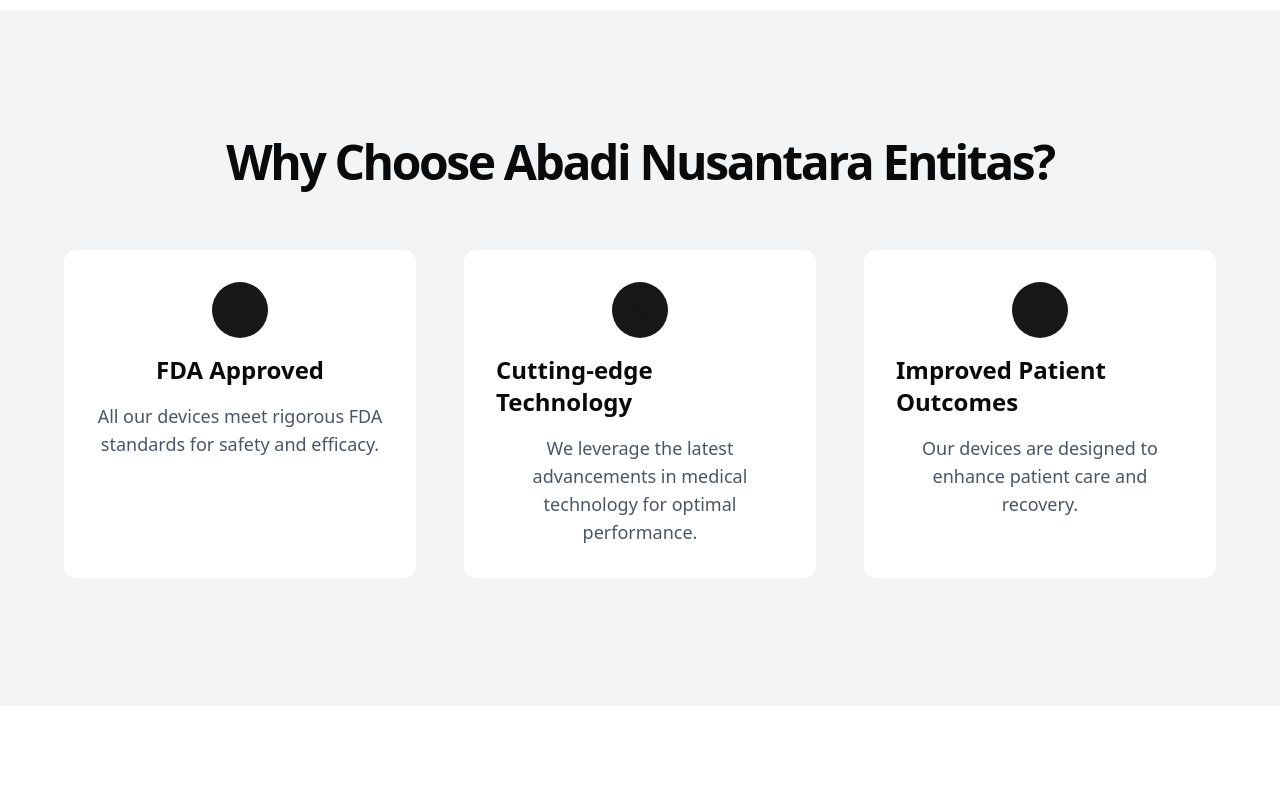
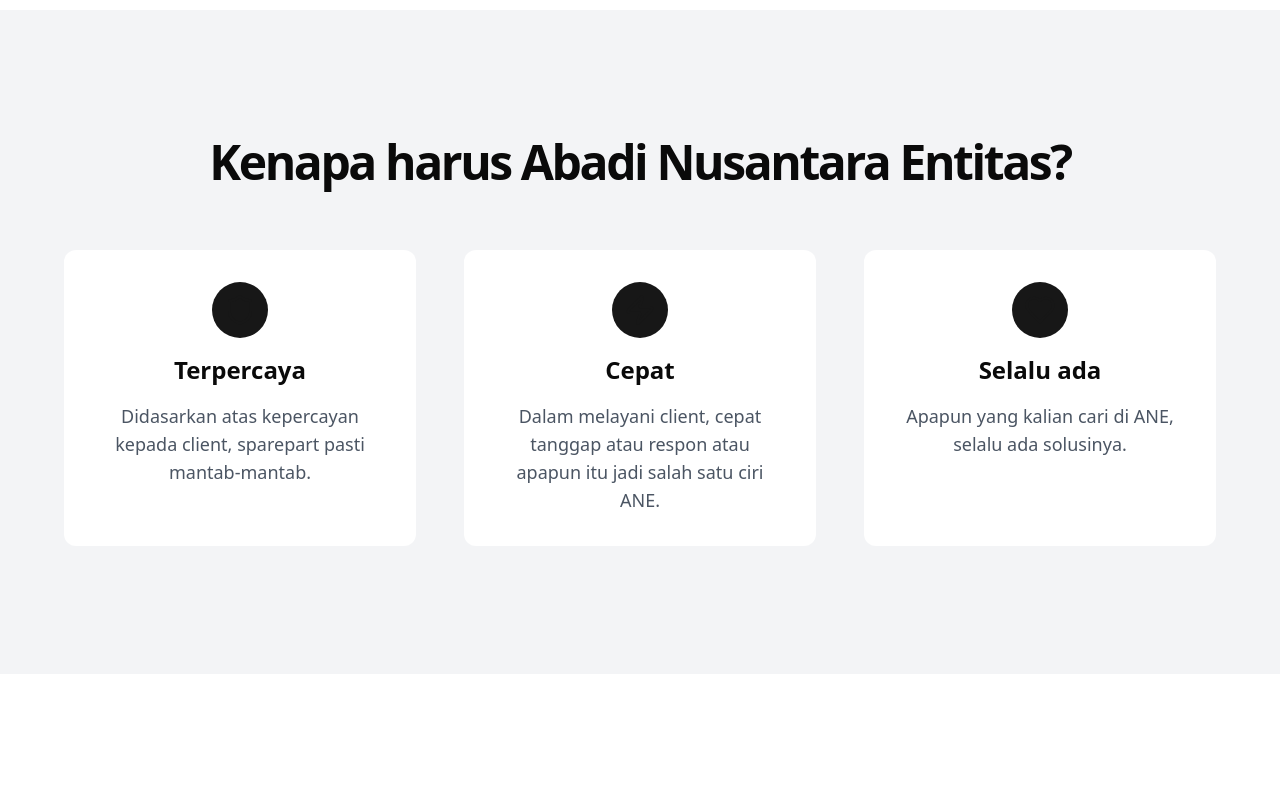
Before and after one commit to dendianugerah/ANE, a Next.js app: page / in a window 1280 px wide. Shown: the part 1860-2660 px from the top of the page. Built offline with nearby package versions, Linux system fonts and the light colour scheme.

Commit message:
fix builddd

```diff
--- a/app/page.tsx
+++ b/app/page.tsx
@@ -101,24 +101,24 @@
         <section className="w-full py-24 lg:py-32 bg-gray-100 dark:bg-gray-800">
           <div className="container px-8 lg:px-16 mx-auto max-w-7xl">
             <h2 className="text-4xl font-bold tracking-tighter sm:text-5xl text-center mb-16">
-              Why Choose Abadi Nusantara Entitas?
+              Kenapa harus Abadi Nusantara Entitas?
             </h2>
-            <div className="grid gap-12 sm:grid-cols-3">
+            <div className="grid gap-12 sm:grid-cols-3 text-center">
               {[
                 {
                   icon: Shield,
-                  title: "FDA Approved",
-                  description: "All our devices meet rigorous FDA standards for safety and efficacy.",
+                  title: "Terpercaya",
+                  description: "Didasarkan atas kepercayan kepada client, sparepart pasti mantab-mantab.",
                 },
                 {
                   icon: Zap,
-                  title: "Cutting-edge Technology",
-                  description: "We leverage the latest advancements in medical technology for optimal performance.",
+                  title: "Cepat",
+                  description: "Dalam melayani client, cepat tanggap atau respon atau apapun itu jadi salah satu ciri ANE.",
                 },
                 {
                   icon: Heart,
-                  title: "Improved Patient Outcomes",
-                  description: "Our devices are designed to enhance patient care and recovery.",
+                  title: "Selalu ada",
+                  description: "Apapun yang kalian cari di ANE, selalu ada solusinya.",
                 },
               ].map((feature, index) => (
                 <div key={index} className="flex flex-col items-center space-y-4 p-8 rounded-xl bg-white dark:bg-gray-700">
--- a/components/contact/contact.tsx
+++ b/components/contact/contact.tsx
@@ -38,7 +38,7 @@
               Siap untuk mendapatkan sparepart kesehatan terbaik?
             </h2>
             <p className="mx-auto max-w-[800px] text-xl text-gray-600 dark:text-gray-400">
-              Kontak kamu untuk mendapatkan lebih banyak inovasi dibidang alat kesehatan dan
+              Kontak kami untuk mendapatkan lebih banyak inovasi dibidang alat kesehatan dan
               bagaimana kami bisa memberikan benefit/fasilitas terbaik untuk pelayanan kesehatan anda.
             </p>
           </div>
--- a/components/ui/medicalpreview.tsx
+++ b/components/ui/medicalpreview.tsx
@@ -24,9 +24,9 @@
   }
 
   return (
-    <div className="container mx-auto px-4 py-8">
-      <h1 className="text-3xl font-bold mb-6">Medical Equipment Spare Parts</h1>
-      <p className="text-lg mb-8">
+    <div className="container mx-auto px-4 py-6">
+      <h1 className="text-2xl font-bold mb-4 text-center">Medical Equipment Spare Parts</h1>
+      <p className="text-lg mb-6 text-center">
       Telusuri pilihan suku cadang berkualitas tinggi kami untuk berbagai peralatan medis.
       Semua suku cadang adalah komponen OEM asli atau setara yang disetujui, pastikan kompatibilitas dan kinerja dengan <span> &quot;</span>
       <Link
@@ -38,8 +38,8 @@
       </p>
 
       <Tabs defaultValue="all" className="mb-6">
-        <div className="flex">
-          <TabsList>
+        <div className="flex justify-center mb-4">
+          <TabsList className="w-full max-w-sm">
             <TabsTrigger value="all">All Parts</TabsTrigger>
             <TabsTrigger value="imaging">Imaging</TabsTrigger>
             <TabsTrigger value="emergency">Emergency</TabsTrigger>
@@ -49,7 +49,7 @@
         </div>
 
         <TabsContent value="all">
-          <div className="grid gap-6 md:grid-cols-2 lg:grid-cols-3">
+          <div className="grid grid-cols-1 gap-4 md:grid-cols-2 lg:grid-cols-3">
             {products?.length > 0 ? (
               products.map((product:Products) => (
                 <SparePartCard key={product.id} product={product} />
@@ -62,7 +62,7 @@
         </TabsContent>
 
         <TabsContent value="imaging">
-          <div className="grid gap-6 md:grid-cols-2 lg:grid-cols-3">
+          <div className="grid grid-cols-1 gap-4 sm:grid-cols-2 lg:grid-cols-3">
             {products.filter(product => product.category === "Imaging Equipment").map((product) => (
               <SparePartCard key={product.id} product={product} />
             ))}
@@ -70,14 +70,14 @@
         </TabsContent>
 
         <TabsContent value="emergency">
-          <div className="grid gap-6 md:grid-cols-2 lg:grid-cols-3">
+          <div className="grid grid-cols-1 gap-4 sm:grid-cols-2 lg:grid-cols-3">
             {products.filter(product => product.category === "Emergency Equipment").map((product) => (
               <SparePartCard key={product.id} product={product} />
             ))}
           </div>
         </TabsContent>
         <TabsContent value="respiratory">
-          <div className="grid gap-6 md:grid-cols-2 lg:grid-cols-3">
+          <div className="grid grid-cols-1 gap-4 sm:grid-cols-2 lg:grid-cols-3">
             {products.filter(product => product.category === "Respiratory Equipment").map((product) => (
               <SparePartCard key={product.id} product={product} />
             ))}
@@ -85,7 +85,7 @@
         </TabsContent>
 
         <TabsContent value="life support">
-          <div className="grid gap-6 md:grid-cols-2 lg:grid-cols-3">
+          <div className="grid grid-cols-1 gap-4 sm:grid-cols-2 lg:grid-cols-3">
             {products.filter(product => product.category === "Life Support").map((product) => (
               <SparePartCard key={product.id} product={product} />
             ))}
@@ -99,10 +99,10 @@
 
 const SparePartCard = ({ product }:{ product: Products}) => {
   return (
-    <Card>
+    <Card className="p-4">
       <CardHeader>
-        <CardTitle>{product.name}</CardTitle>
-        <CardDescription>{product.category}</CardDescription>
+        <CardTitle className="text-lg">{product.name}</CardTitle>
+        <CardDescription className="text-sm text-gray-500">{product.category}</CardDescription>
       </CardHeader>
       <CardContent>
         <Badge variant="secondary" className="mb-2">
@@ -110,15 +110,15 @@
         </Badge>
         <p className="text-sm mb-4">{product.description}</p>
         <div className="flex justify-between items-center">
-          <span className="text-2xl font-bold">Rp {product.price.toFixed(2)}</span>
-          <span className="text-sm text-gray-500">
+          <span className="text-lg font-bold">Rp {product.price.toFixed(2)}</span>
+          <span className="text-xs text-gray-500">
             <Package className="inline mr-1 h-4 w-4" />
             {product.stock} in stock
           </span>
         </div>
       </CardContent>
       <CardFooter className="flex justify-between">
-        <Button variant="outline">
+        <Button variant="outline" className="text-sm">
           {/* <Tool className="mr-2 h-4 w-4" /> */}
           Details
         </Button>
```
